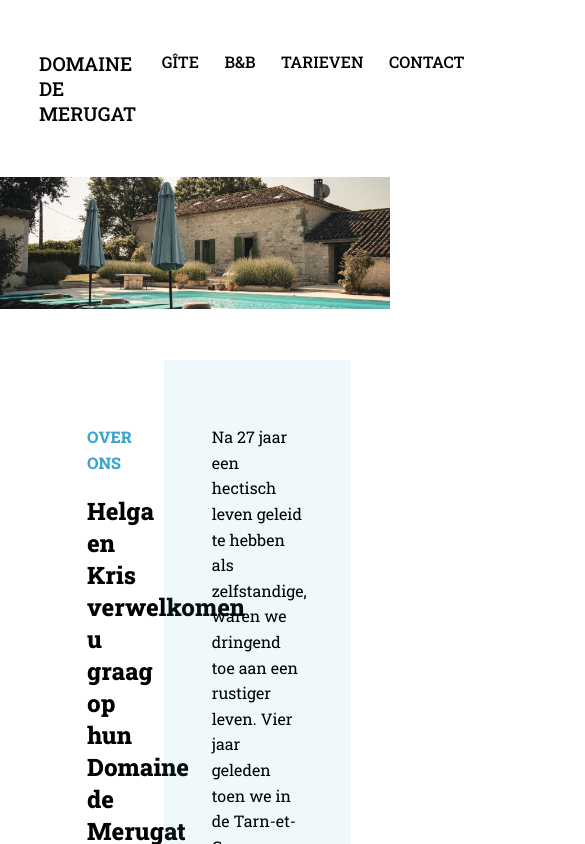
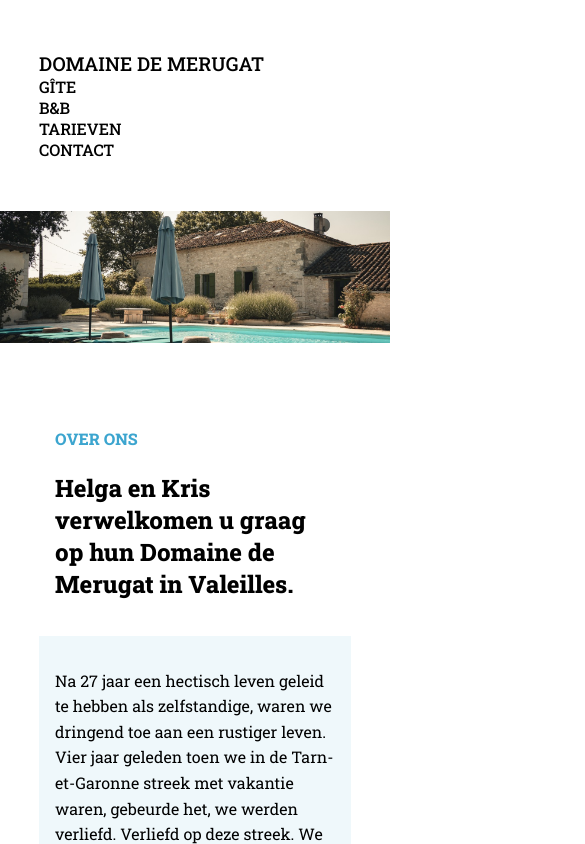
Before and after one commit to michvane/domaine-de-merugat, a Next.js app: page / in a window 390 px wide. Shown: the top 844 px of the page, 585 px wide, since content can reach past the window. Built offline with nearby package versions, Linux system fonts and the light colour scheme; a web font is replaced by a local one.

Commit message:
Mobile responsiveness of homepage

```diff
--- a/components/Atoms/Button/index.tsx
+++ b/components/Atoms/Button/index.tsx
@@ -21,6 +21,7 @@ const StyledButton = styled.button`
 `
 
 export const StyledLink = styled.a`
+  text-align: center;
   padding: 1rem 1.5rem;
   border: none;
   background-color: ${colors.main};
--- a/components/Molecules/AboutUs/index.tsx
+++ b/components/Molecules/AboutUs/index.tsx
@@ -1,3 +1,4 @@
+import { mq } from 'constants/mediaQueries'
 import Link from 'next/link'
 import React from 'react'
 import styled from 'styled-components'
@@ -33,17 +34,28 @@ const SmallTitle = styled.p`
 
 const Grid = styled.div`
   display: grid;
-  grid-template-columns: 40% 60%;
+  grid-template-columns: 1fr;
   margin-bottom: 4rem;
+
+  @media (min-width: ${mq.mobile}) {
+    grid-template-columns: 40% 60%;
+  }
 `
 
 const BlockRight = styled.div`
-  padding: 3rem;
+  padding: 1rem;
   background-color: ${colors.main}15;
+
+  @media (min-width: ${mq.mobile}) {
+    padding: 3rem;
+  }
 `
 
 const BlockLeft = styled.div`
-  padding: 3rem;
+  padding: 1rem;
+  @media (min-width: ${mq.mobile}) {
+    padding: 3rem;
+  }
 `
 
 export default AboutUs
--- a/components/Molecules/RestAndRelaxation/index.tsx
+++ b/components/Molecules/RestAndRelaxation/index.tsx
@@ -2,6 +2,7 @@ import styled from 'styled-components'
 import colors from '../../../constants/colors'
 import { StyledLink } from '../../Atoms/Button'
 import Link from 'next/link'
+import { mq } from 'constants/mediaQueries'
 
 const RestAndRelaxation: React.FC = () => {
   return (
@@ -19,17 +20,24 @@ const RestAndRelaxation: React.FC = () => {
           kaas en charcuterie, eitjes, fruitsalade en meer heerlijke dingen. Drie maal per week kan je aanschuiven aan
           onze table d'hôtes mits 1 dag op voorhand reserveren.
         </p>
-        <Link href={'/gite'} passHref>
-          <StyledLink style={{ marginRight: '1rem' }}>Bekijk de Gîte</StyledLink>
-        </Link>
-        <Link href={'/bnb'} passHref>
-          <StyledLink>Bekijk de B&B</StyledLink>
-        </Link>
+        <LinkGrid>
+          <Link href={'/gite'} passHref>
+            <StyledLink>Bekijk de Gîte</StyledLink>
+          </Link>
+          <Link href={'/bnb'} passHref>
+            <StyledLink>Bekijk de B&B</StyledLink>
+          </Link>
+        </LinkGrid>
       </BlockRight>
       <BlockLeft />
     </Grid>
   )
 }
+
+const LinkGrid = styled.div`
+  display: grid;
+  grid-gap: 1rem;
+`
 
 const SmallTitle = styled.p`
   color: ${colors.main};
@@ -39,13 +47,20 @@ const SmallTitle = styled.p`
 
 const Grid = styled.div`
   display: grid;
-  grid-template-columns: 40% 60%;
+  grid-template-columns: 1fr;
   margin-bottom: 4rem;
+
+  @media (min-width: ${mq.tablet}) {
+    grid-template-columns: 40% 60%;
+  }
 `
 
 const BlockRight = styled.div`
-  padding: 3rem;
+  padding: 1rem;
   background-color: ${colors.main}15;
+  @media (min-width: ${mq.mobile}) {
+    padding: 3rem;
+  }
 `
 
 const BlockLeft = styled.div`
--- a/components/Molecules/Reviews/index.tsx
+++ b/components/Molecules/Reviews/index.tsx
@@ -1,3 +1,4 @@
+import { mq } from 'constants/mediaQueries'
 import styled from 'styled-components'
 import colors from '../../../constants/colors'
 
@@ -34,15 +35,16 @@ const Reviews: React.FC = () => {
 
 const Grid = styled.div`
   display: grid;
-  grid-template-columns: 1fr 1fr 1fr;
+  grid-template-columns: 1fr;
   grid-gap: 2rem;
+
+  @media (min-width: ${mq.mobile}) {
+    grid-template-columns: 1fr 1fr 1fr;
+  }
 `
 
 const ReviewContainer = styled.div`
-  /* box-shadow: 0 3px 10px rgb(0 0 0 / 0.2); */
-  /* border: 1px solid grey; */
   background-color: ${colors.main}15;
-  /* border-radius: 1rem; */
   padding: 1rem 2rem;
 `
 
--- a/components/Navigation/index.tsx
+++ b/components/Navigation/index.tsx
@@ -5,6 +5,7 @@ import { useRouter } from 'next/router'
 import { useTranslation } from 'react-i18next'
 import i18next from 'i18next'
 import Container from '../Atoms/Container'
+import { mq } from 'constants/mediaQueries'
 
 const Navigation: React.FC = () => {
   const { locale, locales, defaultLocale } = useRouter()
@@ -57,12 +58,21 @@ const Nav = styled.div`
   font-weight: 500;
   color: black;
   text-transform: uppercase;
+  flex-direction: column;
+
+  @media (min-width: ${mq.mobile}) {
+    flex-direction: row;
+  }
 `
 
 const NavItem = styled.div`
-  margin-left: 1.6rem;
+  margin-left: 0;
   font-size: 1rem;
   cursor: pointer;
+
+  @media (min-width: ${mq.mobile}) {
+    margin-left: 1.6rem;
+  }
 `
 
 const Logo = styled.div`
--- /dev/null
+++ b/constants/mediaQueries.ts
@@ -0,0 +1,4 @@
+export const mq = {
+    mobile: '768px',
+    tablet: '1000px'
+}
```
